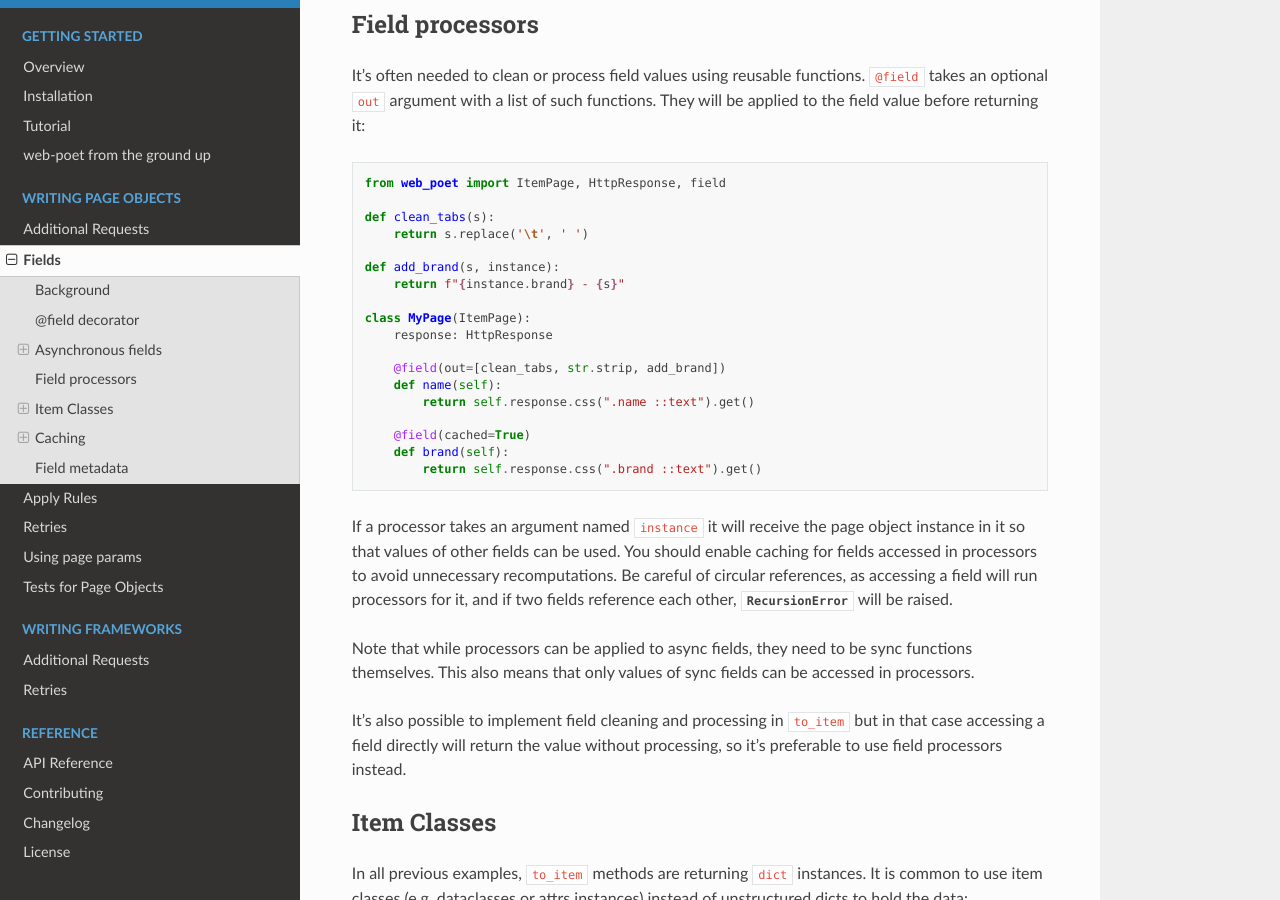
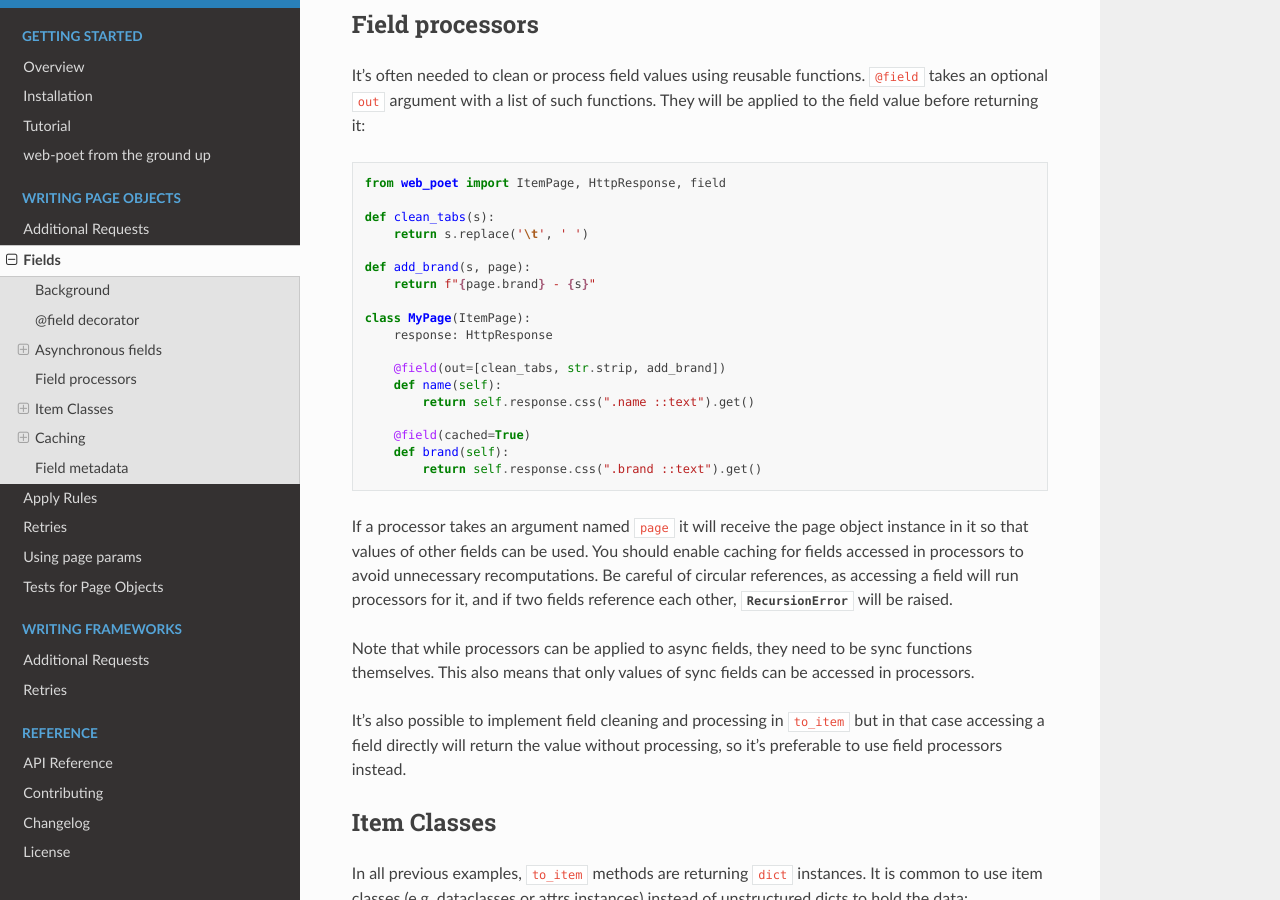
Before and after one commit to scrapinghub/web-poet, a Sphinx documentation site: the page built from docs/page-objects/fields.rst, in a window 1280 px wide and 900 px high, scrolled down 2814 px. Built offline with Sphinx 7.4.7 and the Read the Docs theme 2.0.0, drawn with Linux system fonts in a browser that asks for light colours.

Commit message:
Rename the instance argument to page.

```diff
--- a/docs/page-objects/fields.rst
+++ b/docs/page-objects/fields.rst
@@ -165,8 +165,8 @@ They will be applied to the field value before returning it:
     def clean_tabs(s):
         return s.replace('\t', ' ')
 
-    def add_brand(s, instance):
-        return f"{instance.brand} - {s}"
+    def add_brand(s, page):
+        return f"{page.brand} - {s}"
 
     class MyPage(ItemPage):
         response: HttpResponse
@@ -179,12 +179,12 @@ They will be applied to the field value before returning it:
         def brand(self):
             return self.response.css(".brand ::text").get()
 
-If a processor takes an argument named ``instance`` it will receive the page
-object instance in it so that values of other fields can be used. You should
-enable caching for fields accessed in processors to avoid unnecessary
-recomputations. Be careful of circular references, as accessing a field will
-run processors for it, and if two fields reference each other,
-:class:`RecursionError` will be raised.
+If a processor takes an argument named ``page`` it will receive the page object
+instance in it so that values of other fields can be used. You should enable
+caching for fields accessed in processors to avoid unnecessary recomputations.
+Be careful of circular references, as accessing a field will run processors for
+it, and if two fields reference each other, :class:`RecursionError` will be
+raised.
 
 Note that while processors can be applied to async fields, they need to be
 sync functions themselves. This also means that only values of sync fields can
```
Also changed, not shown: 2 other files.
